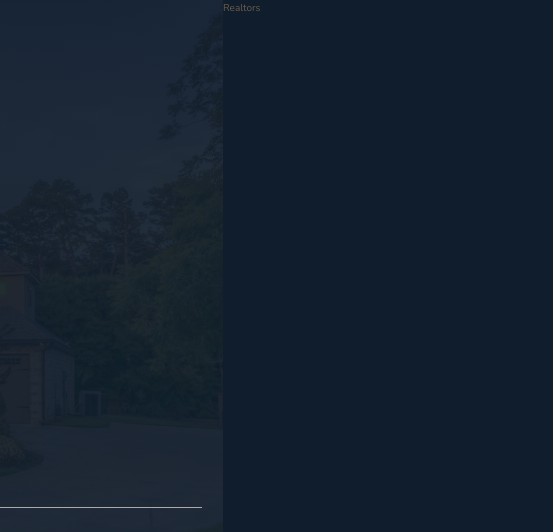
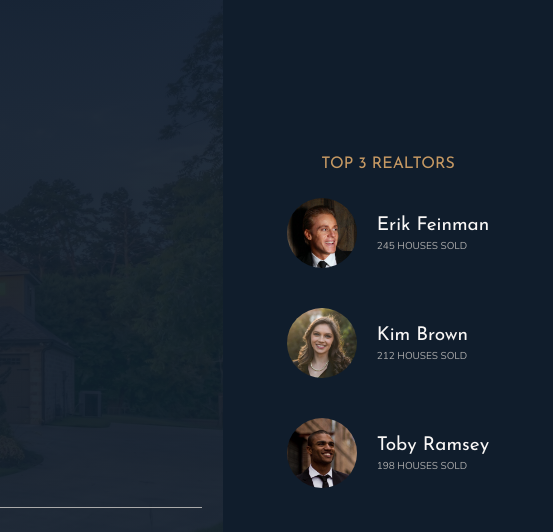
Before and after one commit to milena-mica/Nexter, a website: page index.html in a window 1280 px wide. Shown: the top 532 px of the page, 727-1280 px from the left. Drawn offline with nearby package versions, Linux system fonts and the light colour scheme.

Commit message:
Realtors Section

```diff
--- a/index.html
+++ b/index.html
@@ -31,7 +31,26 @@
         </header>
 
         <div class="realtors">
-            Realtors
+            <h3 class="heading-3">Top 3 realtors</h3>
+            <div class="realtors__list">
+                <img src="img/realtor-1.jpeg" alt="Realtor 1" class="realtors__img">
+                <div class="realtors__details">
+                   <h4 class="heading-4 heading-4--light">Erik Feinman</h4>
+                   <p class="realtors__sold">245 houses sold</p>
+                </div>
+
+                <img src="img/realtor-2.jpeg" alt="Realtor 2" class="realtors__img">
+                <div class="realtors__details">
+                   <h4 class="heading-4 heading-4--light">Kim Brown</h4>
+                   <p class="realtors__sold">212 houses sold</p>
+                </div>
+
+                <img src="img/realtor-3.jpeg" alt="Realtor 3" class="realtors__img">
+                <div class="realtors__details">
+                   <h4 class="heading-4 heading-4--light">Toby Ramsey</h4>
+                   <p class="realtors__sold">198 houses sold</p>
+                </div>
+            </div>
         </div>
 
         <section class="features">
--- a/sass/_realtors.scss
+++ b/sass/_realtors.scss
@@ -1,4 +1,31 @@
 .realtors {
   background-color: $color-secondary;
   grid-column: col-start 7 / full-end;
+  padding: 3rem;
+
+  display: grid;
+  align-content: center;
+  justify-content: center;
+  justify-items: center;
+  grid-row-gap: 2rem;
+
+  &__list {
+     display: grid;
+     grid-template-columns: min-content max-content;
+     grid-column-gap: 2rem;
+     grid-row-gap: 5vh;
+     align-items: center;
+  }
+
+  &__img {
+     width: 7rem;
+     border-radius: 50%;
+     display: block;
+  }
+
+  &__sold {
+     text-transform: uppercase;
+     color: $color-grey-light-2;
+     margin-top: -3px;
+  }
 }
```
Also changed, not shown: css/style.css.
